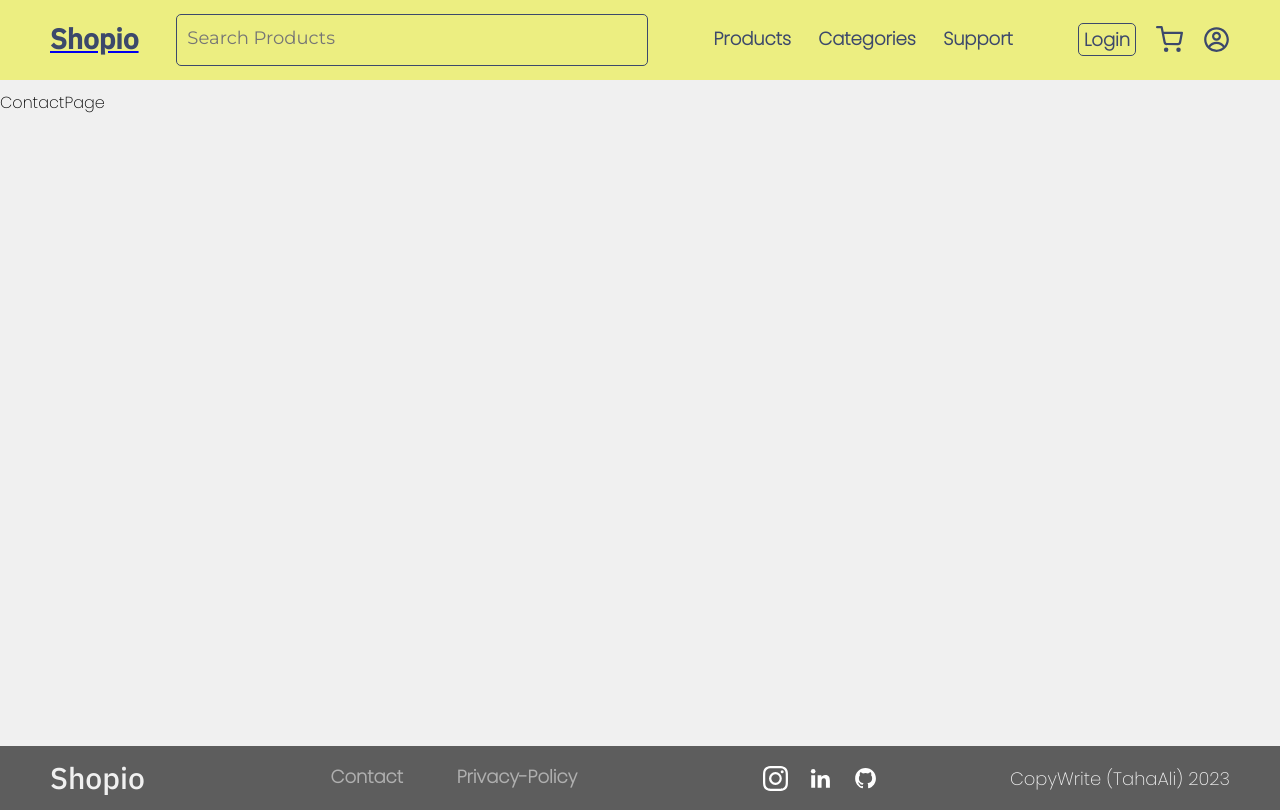
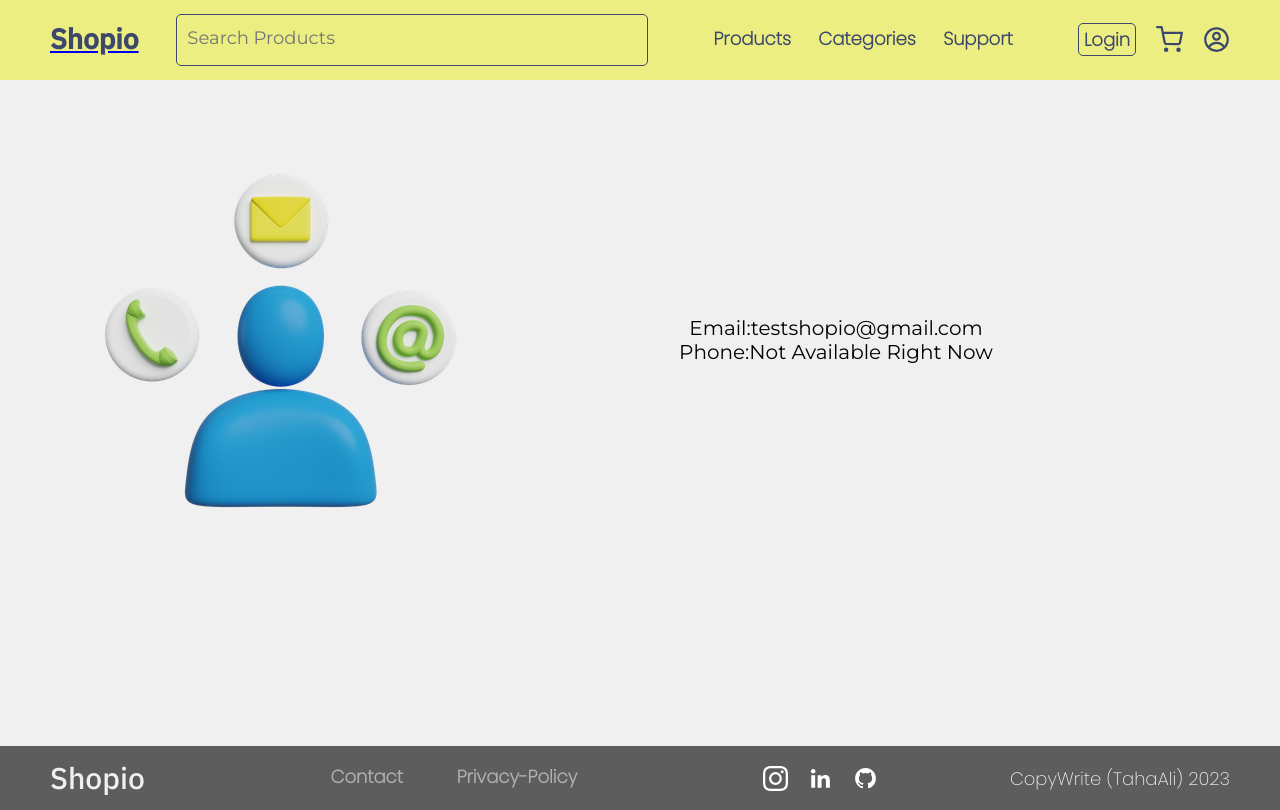
Before and after one commit to tahaali-dev/Shopio-Ecommerce-WebApp, a React (Vite) app in the folder client/: page /contactpage in a window 1280 px wide. Built offline with nearby package versions, Linux system fonts and the light colour scheme.

Commit message:
contact page updete

```diff
--- a/client/src/Components/Navbar/Navbar.jsx
+++ b/client/src/Components/Navbar/Navbar.jsx
@@ -126,7 +126,7 @@ const Navbar = () => {
             <Link to="/catpage" className="link-d" onClick={HandleMenu}>
               Categories
             </Link>
-            <Link to="/" className="link-d" onClick={HandleMenu}>
+            <Link to="/contactpage" className="link-d" onClick={HandleMenu}>
               ContactUs
             </Link>
             <Link to="/policypage" className="link-d" onClick={HandleMenu}>
--- /dev/null
+++ b/client/src/Pages/ContactPage/Contact.css
@@ -0,0 +1,34 @@
+.contact-cont {
+  /* border: 1px solid; */
+  display: flex;
+  justify-content: center;
+  align-items: center;
+}
+
+.inner-contact {
+  /* border: 1px solid; */
+  min-width: 95%;
+  display: flex;
+}
+
+.content-contact {
+  /* border: 1px solid; */
+  display: flex;
+  flex-direction: column;
+  justify-content: center;
+  align-items: center;
+  min-width: 50%;
+  font-family: var(--font1);
+  font-size: 20px;
+}
+@media(max-width:786px){
+    .inner-contact{
+        /* border: 1px solid; */
+        flex-direction: column;
+        min-height: 70vh;
+    }
+    .contact-cont{
+        min-height: 70vh;
+        justify-content: center;
+    }
+}
--- a/client/src/Pages/ContactPage/Contactpage.jsx
+++ b/client/src/Pages/ContactPage/Contactpage.jsx
@@ -1,7 +1,18 @@
 import React from "react";
+import "./Contact.css";
 
 function Contactpage() {
-  return <div>ContactPage</div>;
+  return (
+    <div className="contact-cont">
+      <div className="inner-contact">
+        <img src="/cont.png" alt="" />
+        <div className="content-contact">
+          <p>Email:testshopio@gmail.com</p>
+          <p>Phone:Not Available Right Now</p>
+        </div>
+      </div>
+    </div>
+  );
 }
 
 export default Contactpage;
```
Also changed, not shown: client/public/cont.png (added).
